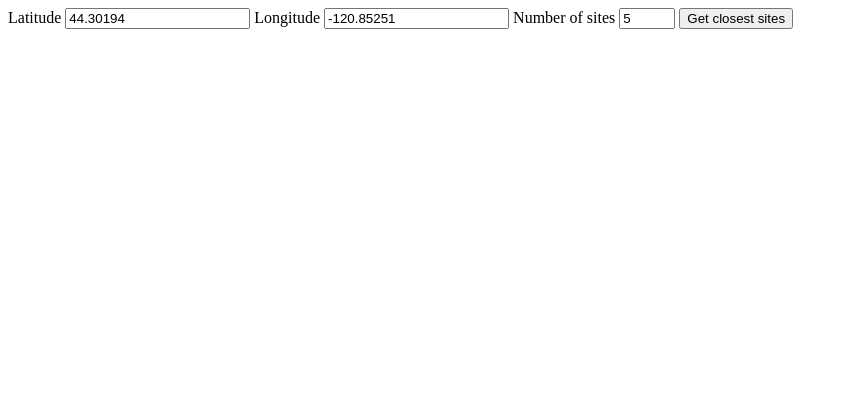
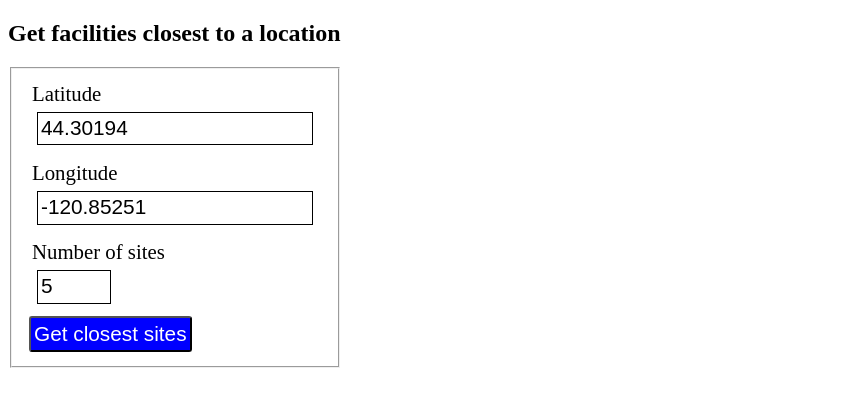
Before and after one commit to kcroo/svelte-campgrounds, a SvelteKit app: page / in a window 1280 px wide. Shown: the top 406 px of the page, without its empty margins (0-848 px from the left). Built offline with nearby package versions, Linux system fonts and the light colour scheme.

Commit message:
some form styling

```diff
--- a/src/routes/+page.svelte
+++ b/src/routes/+page.svelte
@@ -5,20 +5,23 @@
 	export let form: ActionData;
 </script>
 
-<form method="POST" action="?/getClosestFacilities" use:enhance>
-	<label>
+<h2>Get facilities closest to a location</h2>
+<form method="POST" action="?/getClosestFacilities" use:enhance style="display: table">
+	<fieldset>
+	<label class="form-element">
 		Latitude
-		<input name="latitude"id="latitude" type="text" value="44.30194">
+		<input name="latitude"id="latitude" type="text" value="44.30194" class="form-element">
 	</label>
-	<label>
+	<label class="form-element">
 		Longitude
-		<input name="longitude" id="longitude" type="text" value="-120.85251">
+		<input name="longitude" id="longitude" type="text" value="-120.85251" class="form-element">
 	</label>
-	<label>
+	<label class="form-element">
 		Number of sites
-		<input name="limit" id="limit" type="number" min="1" max="10" value="5">
+		<input name="limit" id="limit" type="number" min="1" max="10" value="5" class="form-element">
 	</label>
-	<button>Get closest sites</button>
+	<button class="form-element">Get closest sites</button>
+</fieldset>
 </form>
 
 {#if form?.facilities?.data }
@@ -28,3 +31,30 @@
 		{/each}
 	</ol>
 {/if}
+
+<style>
+	.form-element {
+		display: block;
+		padding: 0.2rem;
+		margin: 0.3rem;
+		font-size: 1.3rem;
+		line-height: 1.2;
+	}
+	button {
+		background: blue;
+		color: white;
+		border-radius: 3px;
+  	box-shadow: 0px 0px 12px -2px;
+	}
+
+	button:hover {
+		filter: brightness(90%);
+	}
+	button:focus {
+    outline: 1px solid white;
+	}
+	input {
+		display: block;
+		border: 1px solid;
+	}
+</style>
```
